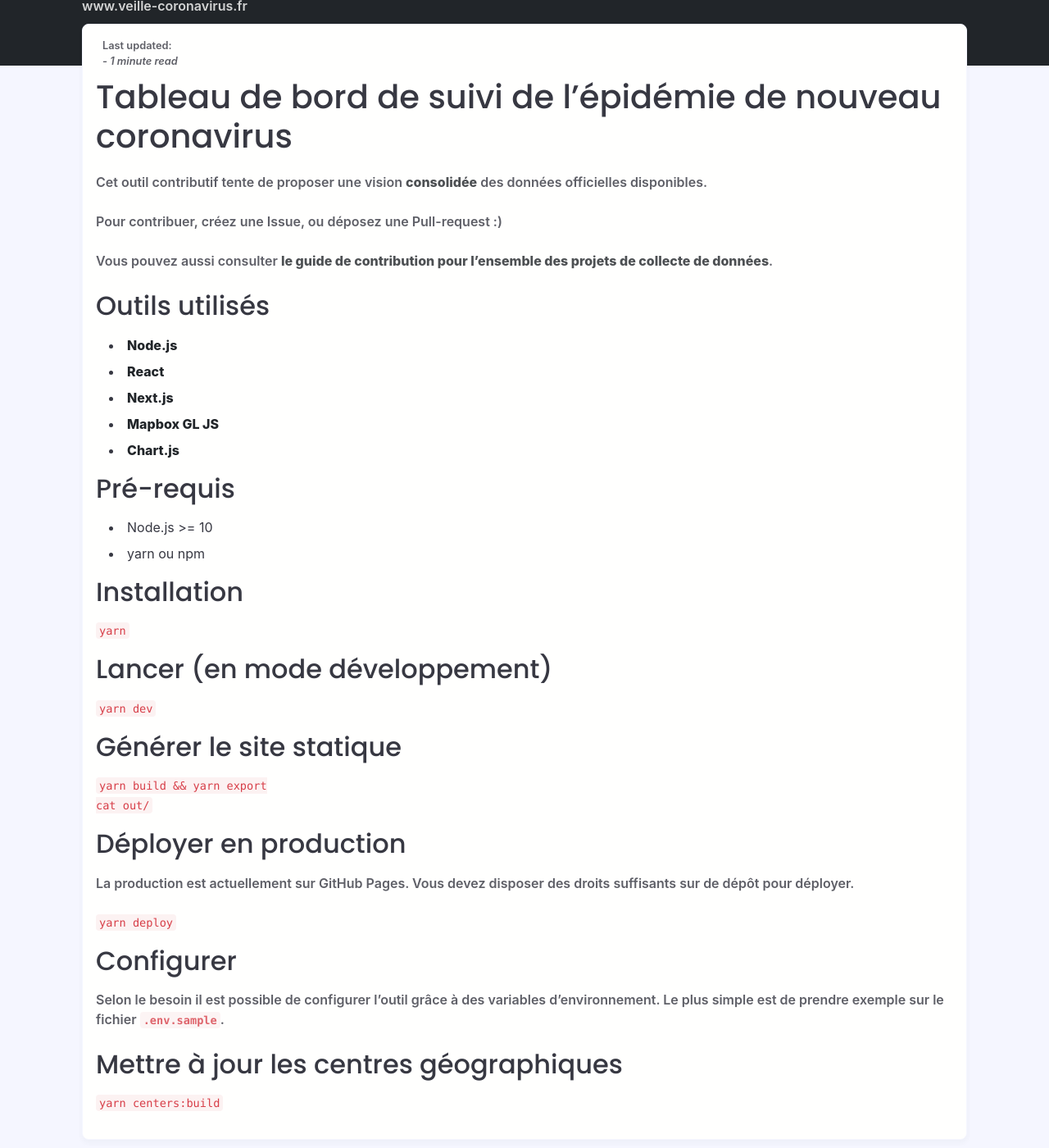
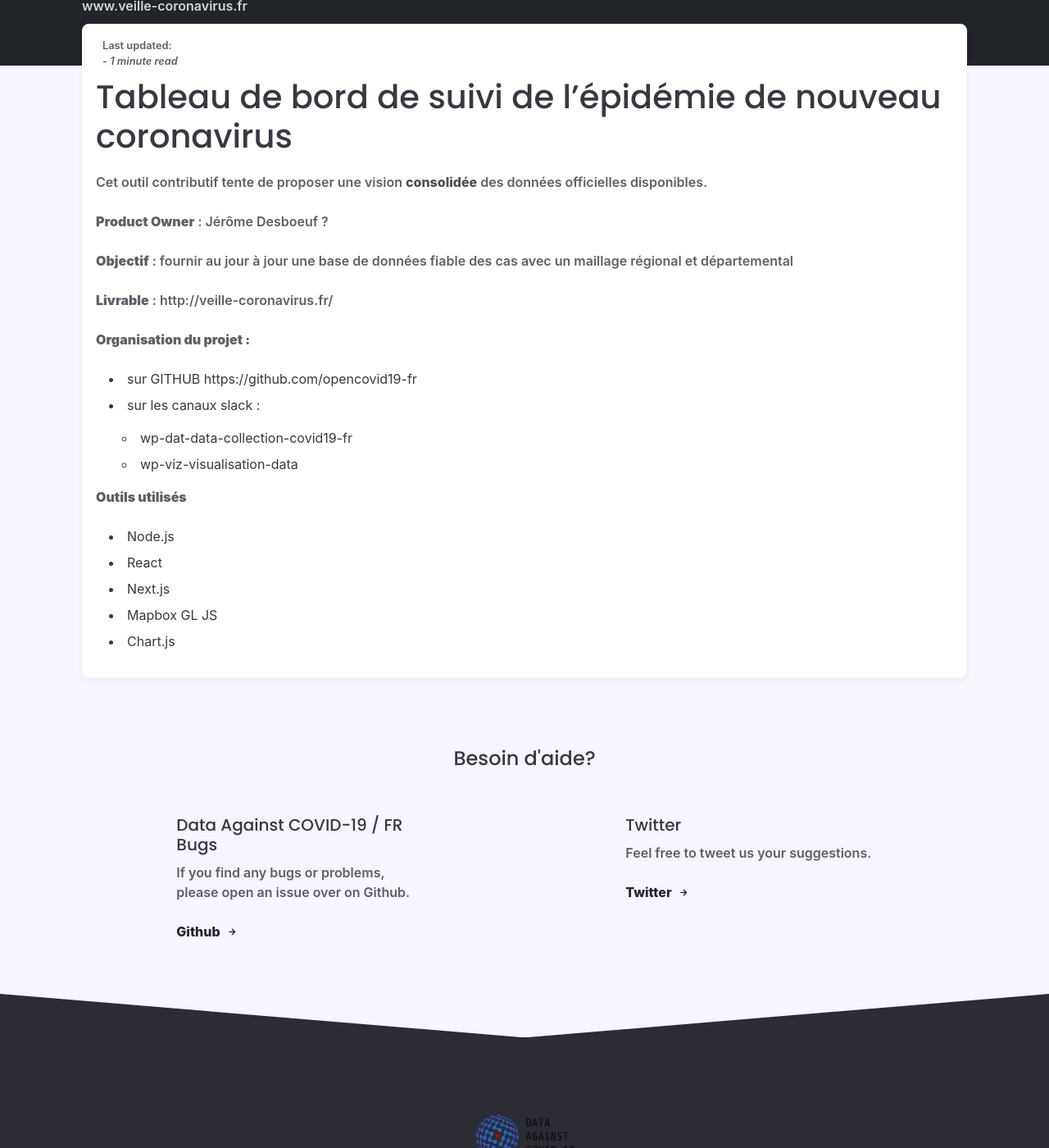
Before and after one commit to opencovid19-fr/opencovid19-fr.github.io, a Jekyll site: the page built from _posts/veille-coronavirus.fr/2019-12-20-creating-a-category.md, in a window 1280 px wide and 1400 px high, scrolled down 277 px. Shown: the whole window at 82% size. Built offline with Jekyll 4.4.1, drawn with Linux system fonts in a browser that asks for light colours; nearby versions of some CDN libraries; some web fonts are replaced; comment, search, counter and statistics services are not loaded; some of the changed text lies outside the part shown.

Commit message:
Update projet veille-coronavirus

````diff
--- a/_posts/veille-coronavirus.fr/2019-12-20-creating-a-category.md
+++ b/_posts/veille-coronavirus.fr/2019-12-20-creating-a-category.md
@@ -1,6 +1,6 @@
 ---
 layout: post
-title: "Comment contribuer ?"
+title: "veille-coronavirus.fr"
 date: 2020-03-13 08:44:38 -0400
 category: dashboard
 author: admin
@@ -11,56 +11,21 @@ short-description: www.veille-coronavirus.fr
 
 Cet outil contributif tente de proposer une vision [consolidée](https://github.com/opencovid19-fr/data) des données officielles disponibles.
 
-Pour contribuer, créez une Issue, ou déposez une Pull-request :)
+**Product Owner** : Jérôme Desboeuf ?
 
-Vous pouvez aussi consulter [le guide de contribution pour l'ensemble des projets de collecte de données](https://github.com/opencovid19-fr/comment-contribuer).
+**Objectif** : fournir au jour à jour une base de données fiable des cas avec un maillage régional et départemental
 
-## Outils utilisés
+**Livrable** : http://veille-coronavirus.fr/
 
-* [Node.js](https://nodejs.org)
-* [React](https://reactjs.org)
-* [Next.js](https://nextjs.org)
-* [Mapbox GL JS](https://docs.mapbox.com/mapbox-gl-js/)
-* [Chart.js](https://www.chartjs.org)
+**Organisation du projet :**
+- sur GITHUB https://github.com/opencovid19-fr
+- sur les canaux slack :
+  - wp-dat-data-collection-covid19-fr
+  - wp-viz-visualisation-data
 
-## Pré-requis
-
-* Node.js >= 10
-* yarn ou npm
-
-## Installation
-
-```
-yarn
-```
-
-## Lancer (en mode développement)
-
-```
-yarn dev
-```
-
-## Générer le site statique
-
-```
-yarn build && yarn export
-cat out/
-```
-
-## Déployer en production
-
-La production est actuellement sur GitHub Pages. Vous devez disposer des droits suffisants sur de dépôt pour déployer.
-
-```
-yarn deploy
-```
-
-## Configurer
-
-Selon le besoin il est possible de configurer l’outil grâce à des variables d’environnement. Le plus simple est de prendre exemple sur le fichier `.env.sample`.
-
-## Mettre à jour les centres géographiques
-
-```
-yarn centers:build
-```
+**Outils utilisés**
+- Node.js
+- React
+- Next.js
+- Mapbox GL JS
+- Chart.js
````
